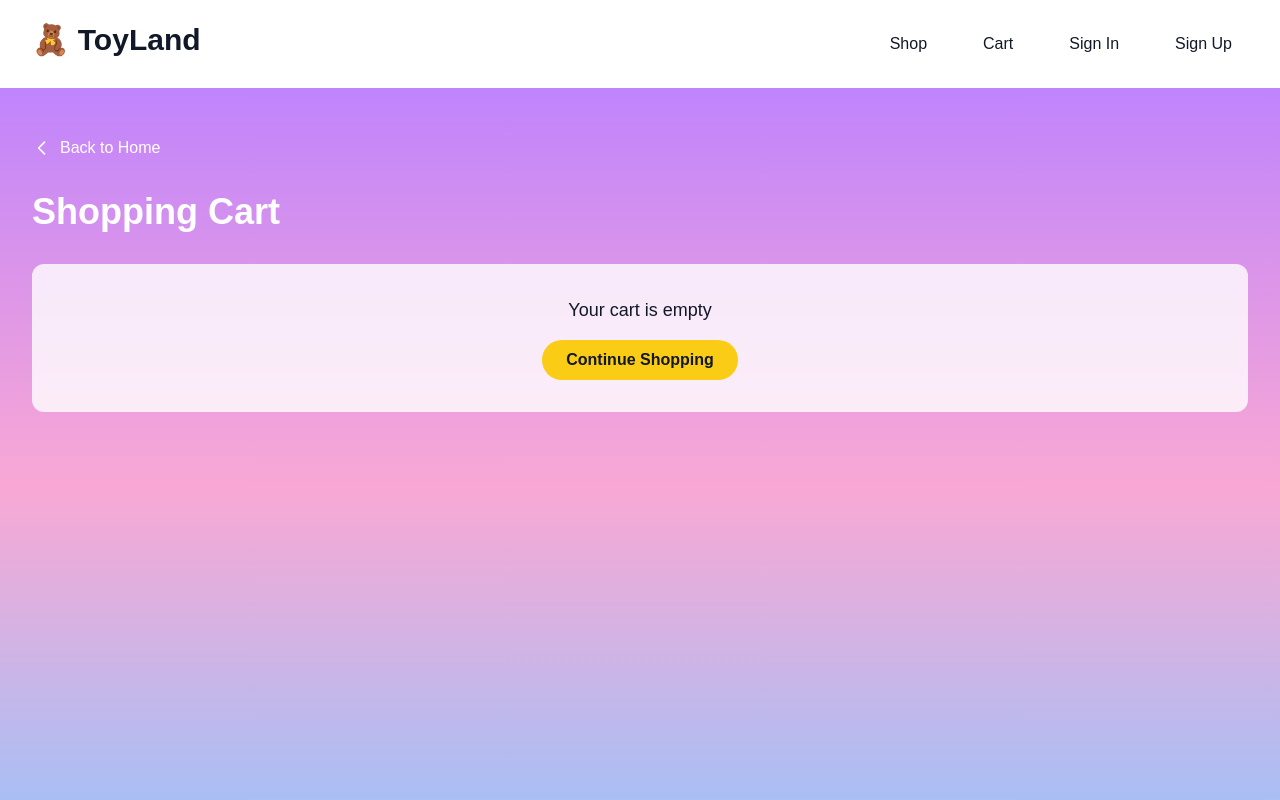
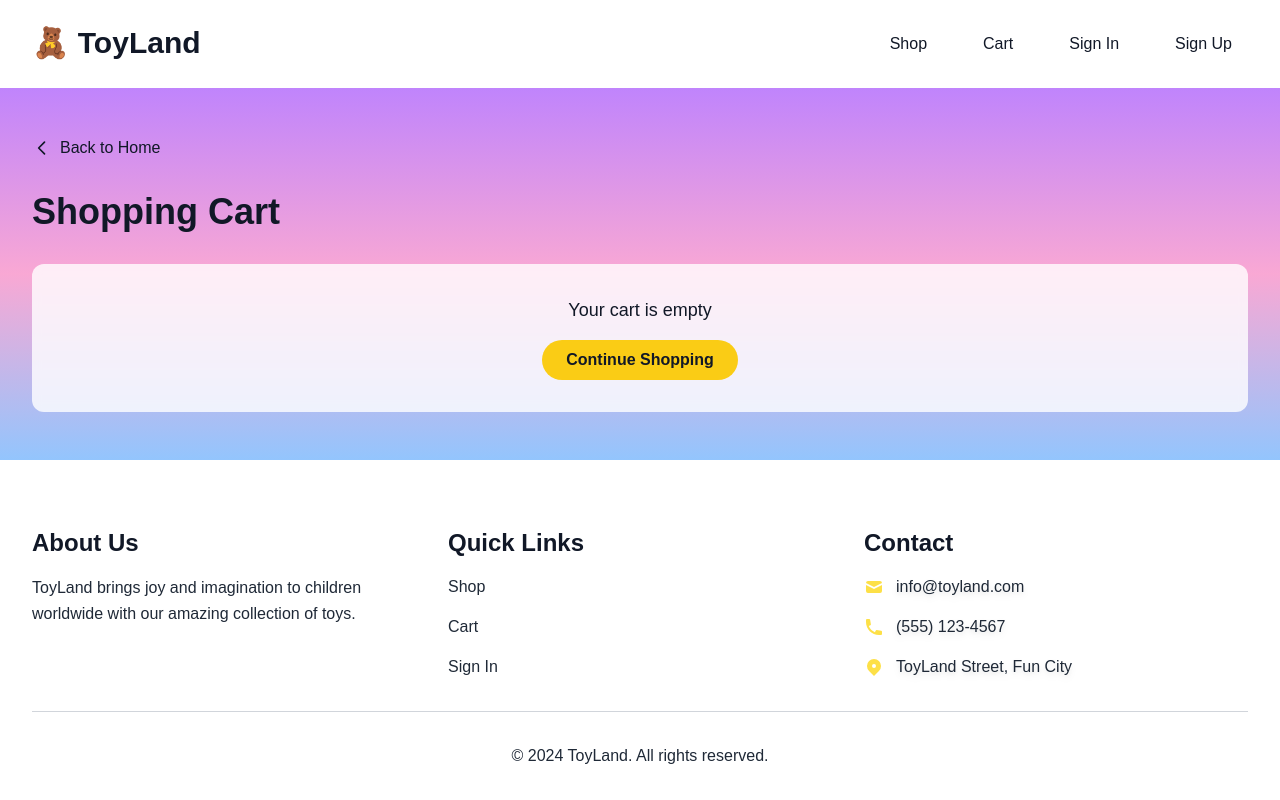
Before and after one commit to felixarash/ToysHaveAll, a Next.js app: page /cart in a window 1280 px wide. Shown: the top 800 px of the page. Built offline with nearby package versions, Linux system fonts and the light colour scheme.

Commit message:
Update homepage layout with HeroSection and FeaturedProducts components

```diff
--- a/src/app/cart/page.tsx
+++ b/src/app/cart/page.tsx
@@ -7,11 +7,11 @@ export default function CartPage() {
   const { items, removeItem, updateQuantity, total } = useCart();
 
   return (
-    <div className="min-h-screen bg-gradient-to-b from-purple-400 via-pink-300 to-blue-300">
-      <main className="max-w-7xl mx-auto px-4 sm:px-8 py-12">
+    <div className="bg-gradient-to-b from-purple-400 via-pink-300 to-blue-300">
+      <div className="max-w-7xl mx-auto px-4 sm:px-8 py-12">
         <Link
           href="/"
-          className="inline-flex items-center text-white mb-8 hover:text-yellow-300 transition-colors"
+          className="inline-flex items-center text-gray-900 mb-8 hover:text-gray-700 transition-colors"
         >
           <svg
             className="w-5 h-5 mr-2"
@@ -29,7 +29,7 @@ export default function CartPage() {
           Back to Home
         </Link>
 
-        <h1 className="text-4xl font-bold text-white mb-8">Shopping Cart</h1>
+        <h1 className="text-4xl font-bold text-gray-900 mb-8">Shopping Cart</h1>
 
         {items.length === 0 ? (
           <div className="bg-white/80 backdrop-blur-sm rounded-xl p-8 text-center">
@@ -106,7 +106,7 @@ export default function CartPage() {
             </div>
           </div>
         )}
-      </main>
+      </div>
     </div>
   );
 }
--- a/src/app/layout.tsx
+++ b/src/app/layout.tsx
@@ -1,31 +1,19 @@
 import type { Metadata } from "next";
-import { Geist, Geist_Mono } from "next/font/google";
+import { Geist } from "next/font/google";
 import "./globals.css";
 import { CartProvider } from '@/context/CartContext';
-import SideCart from '@/components/cart/SideCart';
 import Header from '@/components/layout/Header';
 import Footer from '@/components/layout/Footer';
+import SideCart from '@/components/cart/SideCart';
 
-// Preload fonts
-const geistSans = Geist({
+const geist = Geist({
   subsets: ["latin"],
   display: 'swap',
-  variable: "--font-geist-sans",
-  preload: true,
-});
-
-const geistMono = Geist_Mono({
-  subsets: ["latin"],
-  display: 'swap',
-  variable: "--font-geist-mono",
-  preload: true,
 });
 
 export const metadata: Metadata = {
   title: "ToyLand - Magical Toys for Children",
   description: "Discover our amazing collection of toys that bring joy and imagination to children worldwide.",
-  keywords: "toys, children, games, educational toys, play",
-  viewport: "width=device-width, initial-scale=1, maximum-scale=1",
 };
 
 export default function RootLayout({
@@ -34,21 +22,11 @@ export default function RootLayout({
   children: React.ReactNode;
 }>) {
   return (
-    <html lang="en" className={`${geistSans.variable} ${geistMono.variable}`}>
-      <head>
-        {/* Preload critical assets */}
-        <link rel="preconnect" href="https://fonts.googleapis.com" />
-        <link rel="preconnect" href="https://fonts.gstatic.com" crossOrigin="anonymous" />
-
-        {/* Add meta tags for better SEO and performance */}
-        <meta name="theme-color" content="#9333EA" />
-        <meta name="apple-mobile-web-app-capable" content="yes" />
-        <meta name="apple-mobile-web-app-status-bar-style" content="default" />
-      </head>
-      <body className="antialiased">
+    <html lang="en" className={geist.className}>
+      <body className="min-h-screen flex flex-col">
         <CartProvider>
           <Header />
-          <main className="min-h-screen">
+          <main className="flex-grow">
             {children}
           </main>
           <Footer />
--- a/src/app/page.tsx
+++ b/src/app/page.tsx
@@ -1,13 +1,9 @@
-import Header from '@/components/layout/Header';
-import Footer from '@/components/layout/Footer';
 import HeroSection from '@/components/home/HeroSection';
 import FeaturedProducts from '@/components/home/FeaturedProducts';
+
 export default function Home() {
   return (
-    <div className="min-h-screen flex flex-col bg-gradient-to-b from-purple-400 via-pink-300 to-blue-300">
-      <Header />
-
-      <main className="flex-grow w-full">
+    <div className="bg-gradient-to-b from-purple-400 via-pink-300 to-blue-300">
       <div className="max-w-7xl mx-auto px-4 sm:px-8 py-12">
         <div className="grid grid-cols-1 lg:grid-cols-2 gap-12 items-center mb-16">
           <HeroSection />
@@ -18,9 +14,6 @@ export default function Home() {
           <FeaturedProducts />
         </div>
       </div>
-      </main>
-
-      <Footer />
     </div>
   );
 }
--- a/src/app/shop/page.tsx
+++ b/src/app/shop/page.tsx
@@ -1,14 +1,13 @@
 import Link from "next/link";
-import Products from "@/components/home/Products";
+import Products from "@/components/Home/Products";
 
 export default function ShopPage() {
   return (
-    <div className="min-h-screen bg-gradient-to-b from-purple-400 via-pink-300 to-blue-300">
-      <main className="max-w-7xl mx-auto px-4 sm:px-8 py-12">
-        {/* Home Button */}
+    <div className="bg-gradient-to-b from-purple-400 via-pink-300 to-blue-300">
+      <div className="max-w-7xl mx-auto px-4 sm:px-8 py-12">
         <Link
           href="/"
-          className="inline-flex items-center text-white mb-8 hover:text-yellow-300 transition-colors"
+          className="inline-flex items-center text-gray-900 mb-8 hover:text-gray-700 transition-colors"
         >
           <svg
             className="w-5 h-5 mr-2"
@@ -26,11 +25,9 @@ export default function ShopPage() {
           Back to Home
         </Link>
 
-        <h1 className="text-4xl font-bold text-white mb-8">All Toys</h1>
-
-        {/* Products Section */}
+        <h1 className="text-4xl font-bold text-gray-900 mb-8">All Toys</h1>
         <Products />
-      </main>
+      </div>
     </div>
   );
 }
```
Lines whose indentation alone changed are shown as unchanged.
